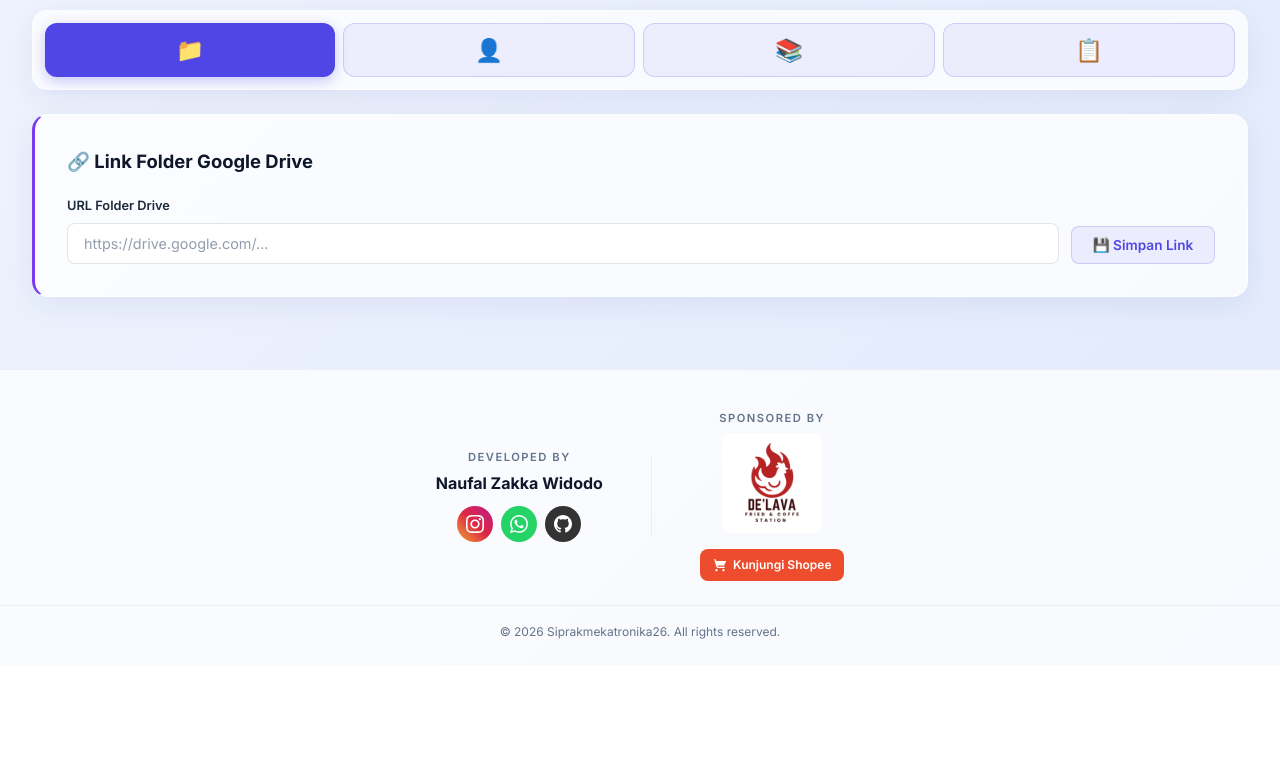
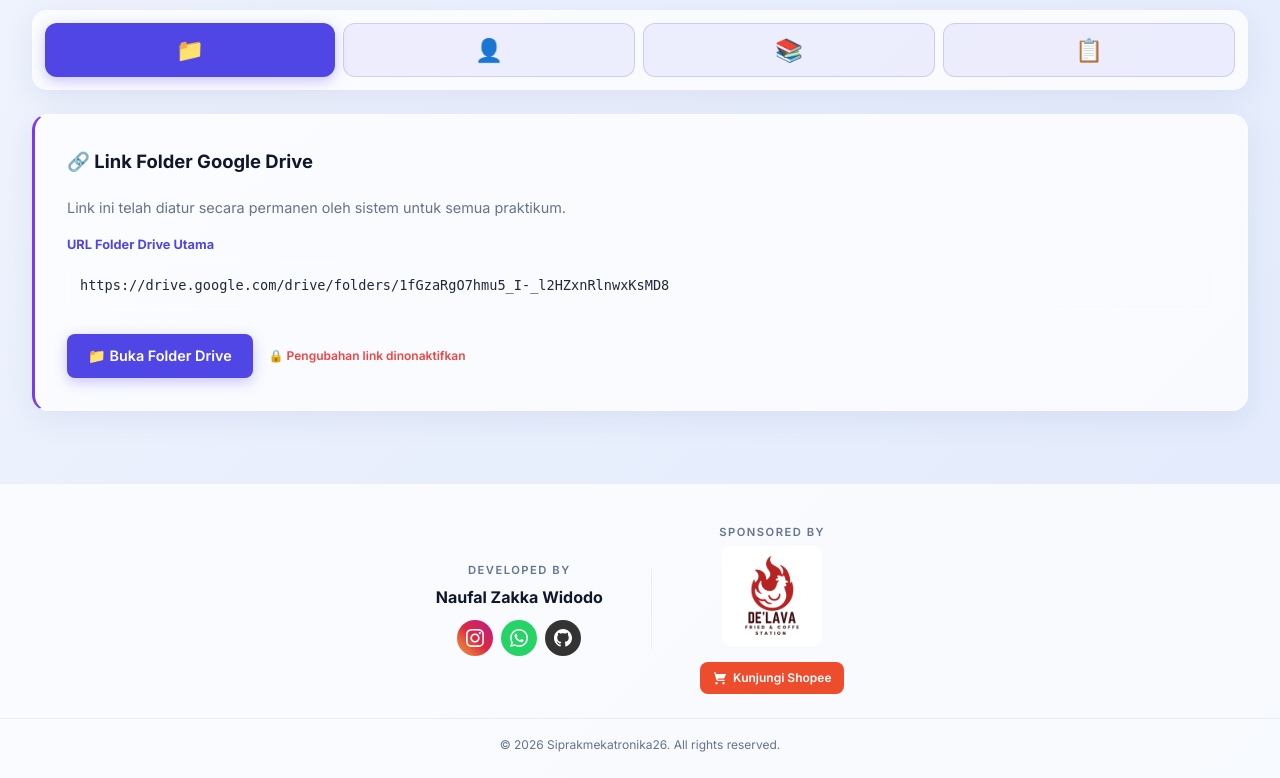
Before and after one commit to Nopal030405/siprakmekatronika26, a Flask app: page /asprak in a window 1280 px wide. Shown: the part 319-1097 px from the top of the page. Before the commit the page ends 958 px from the top, so only its background shows below. Run offline with Flask 3, Linux system fonts and the light colour scheme; the visitor is signed in with stand-in values (Sample User, id 1); data comes from the database, SQL or seed files in the repository; data that the repository does not hold is empty.

Commit message:
Final fix: Hardcode drive link for asprak only and allow resubmission

```diff
--- a/app.py
+++ b/app.py
@@ -8,6 +8,9 @@ from openpyxl.styles import Font, Alignment, Border, Side, PatternFill
 
 app = Flask(__name__)
 app.secret_key = 'super_secret_siprak_key'
+
+# Hardcoded Default Google Drive Link for all courses
+DEFAULT_DRIVE_LINK = "https://drive.google.com/drive/folders/1fGzaRgO7hmu5_I-_l2HZxnRlnwxKsMD8"
 
 # Automatic database initialization and migration on startup
 try:
@@ -109,10 +112,8 @@ def praktikan_dashboard():
     if sel_course:
         modules = conn.execute('SELECT * FROM modules WHERE course_id=?', (sel_course,)).fetchall()
         groups = conn.execute('SELECT DISTINCT group_id FROM users WHERE role="PRAKTIKAN" AND course_id=? ORDER BY group_id', (sel_course,)).fetchall()
-        course_row = conn.execute('SELECT drive_link FROM courses WHERE id=?', (sel_course,)).fetchone()
-        drive_link = course_row['drive_link'] if course_row else None
     conn.close()
-    return render_template('praktikan.html', courses=courses, modules=modules, groups=groups, sel_course=sel_course, drive_link=drive_link)
+    return render_template('praktikan.html', courses=courses, modules=modules, groups=groups, sel_course=sel_course, drive_link=DEFAULT_DRIVE_LINK)
 
 @app.route('/praktikan/submit', methods=['POST'])
 def praktikan_submit():
@@ -231,9 +232,8 @@ def asprak_dashboard():
                                grade_legend=GRADE_LEGEND, all_groups=[], is_co_asprak=co_asprak, course_drive_link=None, active_tab=active_tab)
     modules = conn.execute('SELECT * FROM modules WHERE course_id=?', (sel_course,)).fetchall()
 
-    # Get drive link for selected course early so it's available even if no praktikans exist
-    course_row = conn.execute('SELECT drive_link FROM courses WHERE id=?', (sel_course,)).fetchone()
-    course_drive_link = course_row['drive_link'] if course_row else None
+    # Use hardcoded drive link
+    course_drive_link = DEFAULT_DRIVE_LINK
 
     allowed = get_allowed_groups(session['user_id'], sel_course, admin)
     if not allowed:
@@ -612,22 +612,8 @@ def assign_asprak_course():
 # ======== CO-ASPRAK: SET DRIVE LINK ========
 @app.route('/asprak/set_drive_link', methods=['POST'])
 def set_drive_link():
-    if 'role' not in session or session['role'] != 'ASPRAK':
-        return redirect(url_for('asprak_login'))
-    conn = get_db()
-    user = conn.execute('SELECT * FROM users WHERE id=?', (session['user_id'],)).fetchone()
-    if not (user['is_co_asprak'] or user['is_admin']):
-        flash('Hanya Co-Asprak atau Admin yang dapat mengatur Drive folder', 'error')
-        conn.close()
-        return redirect(url_for('asprak_dashboard', tab=request.form.get('tab') or request.args.get('tab')))
-    cid = request.form.get('course_id', type=int)
-    link = request.form.get('drive_link', '').strip()
-    if cid:
-        conn.execute('UPDATE courses SET drive_link=? WHERE id=?', (link or None, cid))
-        conn.commit()
-        flash('Link Google Drive berhasil disimpan!' if link else 'Link Google Drive dihapus.', 'success')
-    conn.close()
-    return redirect(url_for('asprak_dashboard', course_id=cid, tab=request.form.get('tab') or request.args.get('tab')))
+    flash('Fitur pengubahan link Drive telah dinonaktifkan oleh sistem.', 'error')
+    return redirect(url_for('asprak_dashboard', tab=request.form.get('tab') or request.args.get('tab')))
 
 
 if __name__ == '__main__':
--- a/templates/asprak.html
+++ b/templates/asprak.html
@@ -210,20 +210,23 @@
 {% if active_tab == "gdrive" and admin %}
     <div class="card glass-panel" style="border-left: 3px solid var(--secondary);">
         <h3 class="card-title">🔗 Link Folder Google Drive</h3>
+        <p style="font-size: 0.9rem; color: var(--text-muted); margin-bottom: 1rem;">Link ini telah diatur secara permanen oleh sistem untuk semua praktikum.</p>
 
-        <form method="POST" action="{{ url_for('set_drive_link', tab=active_tab) }}" style="display:flex; gap:0.75rem; align-items:flex-end; flex-wrap:wrap;">
-            <input type="hidden" name="course_id" value="{{ sel_course }}">
-            <div class="form-group" style="margin-bottom:0; flex:1; min-width:300px;">
-                <label style="font-size:0.8rem;">URL Folder Drive</label>
-                <input type="url" name="drive_link" class="form-control" placeholder="https://drive.google.com/..." value="{{ course_drive_link or '' }}">
+        <div class="form-group" style="margin-bottom:1.5rem;">
+            <label style="font-size:0.8rem; font-weight: 700; color: var(--primary);">URL Folder Drive Utama</label>
+            <div style="display: flex; gap: 0.5rem; align-items: center; background: var(--bg-card); padding: 0.75rem; border-radius: var(--radius-sm); border: 1px solid var(--surface-border);">
+                <code style="font-size: 0.85rem; color: var(--text-main); word-break: break-all; flex: 1;">{{ course_drive_link }}</code>
             </div>
-            <button type="submit" class="btn btn-secondary" style="font-size:0.85rem;">💾 Simpan Link</button>
-        </form>
-        {% if course_drive_link %}
-        <div style="margin-top: 0.75rem;">
-            <a href="{{ course_drive_link }}" target="_blank" style="font-size: 0.85rem; color: var(--primary); font-weight: 600;">📁 Buka Folder Drive</a>
         </div>
-        {% endif %}
+
+        <div style="display: flex; gap: 1rem;">
+            <a href="{{ course_drive_link }}" target="_blank" class="btn btn-primary" style="font-size: 0.9rem; display: inline-flex; align-items: center; gap: 0.5rem;">
+                📁 Buka Folder Drive
+            </a>
+            <span style="font-size: 0.75rem; color: var(--danger); font-weight: 600; display: flex; align-items: center;">
+                🔒 Pengubahan link dinonaktifkan
+            </span>
+        </div>
     </div>
     {% endif %}
 
```
